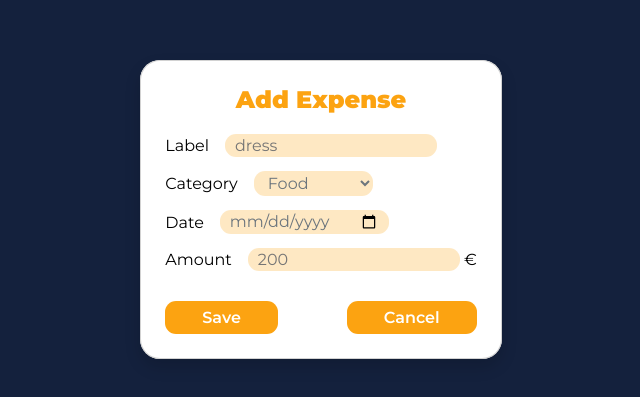
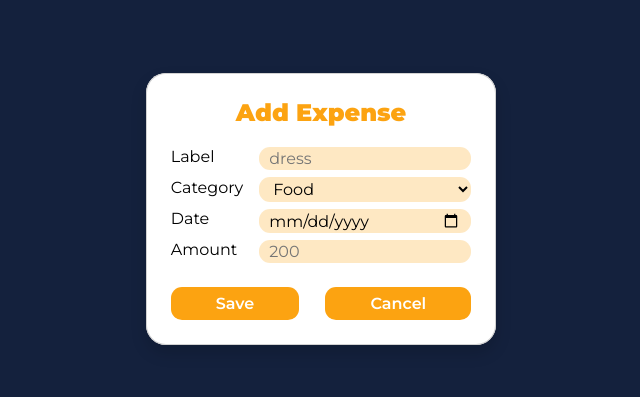
Before and after one commit to katekate7/bank-frontend, a React (Vite) app: page /user/expense/new in a window 1280 px wide. Shown: the part 191-588 px from the top of the page, without its empty margins (319-959 px from the left). Built offline with nearby package versions, Linux system fonts and the light colour scheme; sample sign-in values are in the browser's storage.

Commit message:
Design almost done

```diff
--- a/src/components/AddExpenseForm.jsx
+++ b/src/components/AddExpenseForm.jsx
@@ -13,28 +13,59 @@ const AddExpenseForm = ({ onSave, onCancel }) => {
   };
 
   return (
+    // <form className="card p-4 shadow" onSubmit={handleSubmit}>
+    //   <div class="h3-expense">Add Expense</div>
+    //   <div class="label-expense">Label
+    //     <input type="text" placeholder="dress" value={label} onChange={(e) => setLabel(e.target.value)} required />
+    //   </div>
+    //   <div class="category-expense">Category
+    //     <select value={category} onChange={(e) => setCategory(e.target.value)}>
+    //       <option>Food</option>
+    //       <option>Transport</option>
+    //       <option>Shopping</option>
+    //       <option>Other</option>
+    //     </select>
+    //   </div>
+    //   <div class="date-expense">Date
+    //     <input type="date" value={date} onChange={(e) => setDate(e.target.value)} required />
+    //   </div>
+    //   <div class="amount-expense">Amount
+    //     <input type="number" placeholder="200" value={amount} onChange={(e) => setAmount(e.target.value)} required /> €
+    //   </div>
+    //   <div class="buttons-expense">
+    //     <button class="save" type="submit">Save</button>
+    //     <button class="cancel" type="button" onClick={onCancel}>Cancel</button>
+    //   </div>
+    // </form>
     <form className="card p-4 shadow" onSubmit={handleSubmit}>
-      <div class="h3-expense">Add Expense</div>
-      <div class="label-expense">Label
+    <div className="h3-expense">Add Expense</div>
+
+<div className="containes-together">
+    <div className="containes-text">
+
+    <div className="label-expense">Label </div>
+    <div className="category-expense">Category</div>
+    <div className="date-expense">Date</div>
+    <div className="amount-expense">Amount</div>
+
+    </div>
+    <div className="containes-input">
+
       <input type="text" placeholder="dress" value={label} onChange={(e) => setLabel(e.target.value)} required />
-      </div>
-      <div class="category-expense">Category
       <select value={category} onChange={(e) => setCategory(e.target.value)}>
         <option>Food</option>
         <option>Transport</option>
         <option>Shopping</option>
         <option>Other</option>
       </select>
+      <input type="date" value={date} onChange={(e) => setDate(e.target.value)} required />
+      <input type="number" placeholder="200" value={amount} onChange={(e) => setAmount(e.target.value)} required/>
     </div>
-      <div class="date-expense">Date
-        <input type="date" value={date} onChange={(e) => setDate(e.target.value)} required />
 </div>
-      <div class="amount-expense">Amount
-        <input type="number" placeholder="200" value={amount} onChange={(e) => setAmount(e.target.value)} required /> €
-      </div>
-      <div class="buttons-expense">
-        <button class="save" type="submit">Save</button>
-        <button class="cancel" type="button" onClick={onCancel}>Cancel</button>
+
+    <div className="buttons-expense">
+      <button className="save" type="submit">Save</button>
+      <button className="cancel" type="button" onClick={onCancel}>Cancel</button>
     </div>
   </form>
   );
--- a/src/index.css
+++ b/src/index.css
@@ -233,16 +233,16 @@ margin-bottom: 2rem;
   font-style: normal;
   font-weight: 400;
   line-height: normal;
-  margin-bottom: 7px;
+  margin-bottom: 12px;
   }
 
-  .label-expense input, .category-expense select, .date-expense input, .amount-expense input{
+  .containes-input input, .containes-input select, .containes-input input, .containes-input input{
     margin: 0 0 0 1rem;
     border-radius: 11px;
     background: rgba(252, 163, 17, 0.25);
     border: none;
     padding: 2px 10px;
-    color: #6c757d;
+    color: black;
     font-family: "Montserrat";
     font-size: 16px;
     font-style: normal;
@@ -260,7 +260,7 @@ margin-bottom: 2rem;
   .save, .cancel{
     border-radius: 11px;
     background: #FCA311;
-    padding: 6px 36px;
+    padding: 6px 44px;
     color: #FFF;
     font-family: "Montserrat";
     font-size: 16px;
@@ -268,3 +268,11 @@ margin-bottom: 2rem;
     font-weight: 600;
     line-height: normal;
   }
+
+  .containes-together {
+    display: flex;
+}
+.containes-input {
+  display: flex;
+  flex-direction: column;
+}
```
Lines whose indentation alone changed are shown as unchanged.
